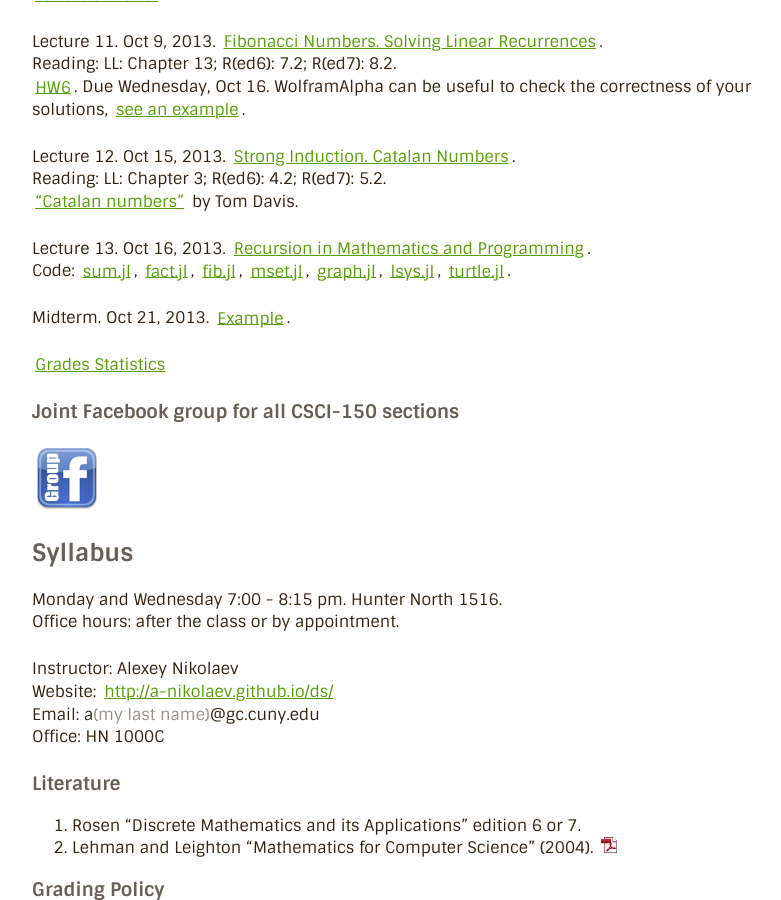
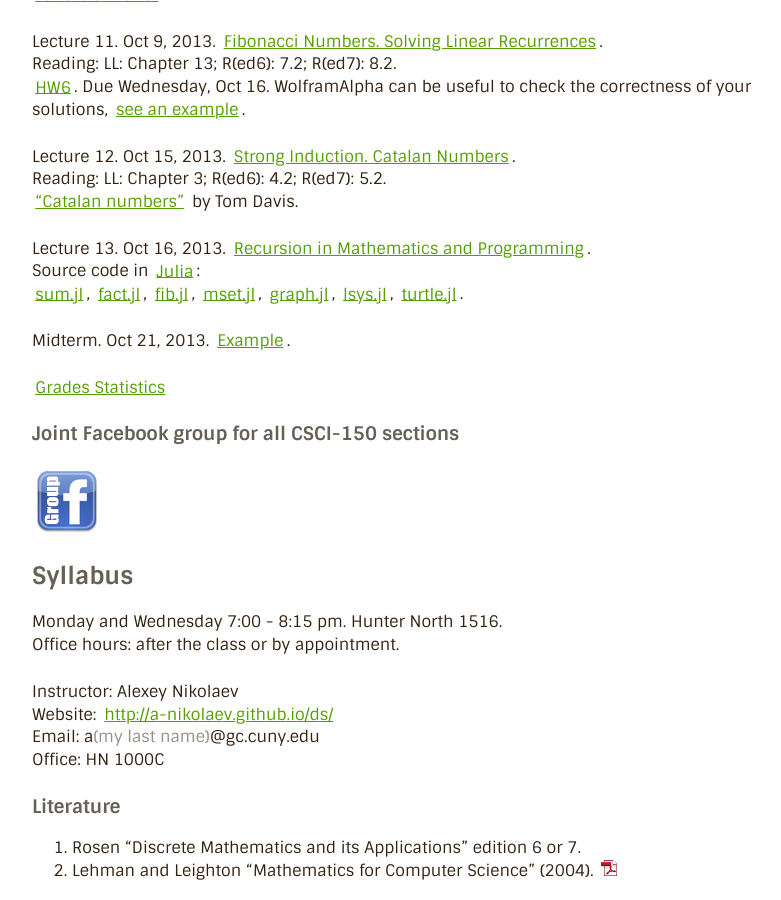
Before and after one commit to a-nikolaev/a-nikolaev.github.io, a Jekyll site: the page built from ds/index.markdown, in a window 1280 px wide and 900 px high, scrolled down 1039 px. Shown: the whole window, without its empty margins (248-1029 px from the left). Built offline with Jekyll 4.4.1, drawn with Linux system fonts in a browser that asks for light colours; Markdown is read by kramdown in place of the engine named in the settings.

Commit message:
link to julialang.org

```diff
--- a/ds/index.markdown
+++ b/ds/index.markdown
@@ -60,7 +60,7 @@ Reading: LL: Chapter 3; R(ed6): 4.2; R(ed7): 5.2.
 ["Catalan numbers"](http://mathcircle.berkeley.edu/BMC6/pdf0607/catalan.pdf) by Tom Davis.
 
 Lecture 13. Oct 16, 2013. [Recursion in Mathematics and Programming](/ds/docs/lec13.pdf).
-Code:
+Source code in [Julia](http://julialang.org/):
 [sum.jl](/ds/code/sum.jl),
 [fact.jl](/ds/code/fact.jl),
 [fib.jl](/ds/code/fib.jl),
```
